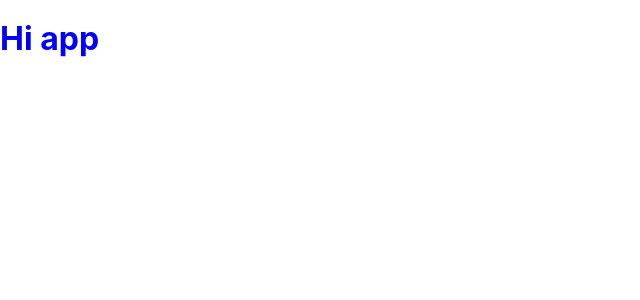
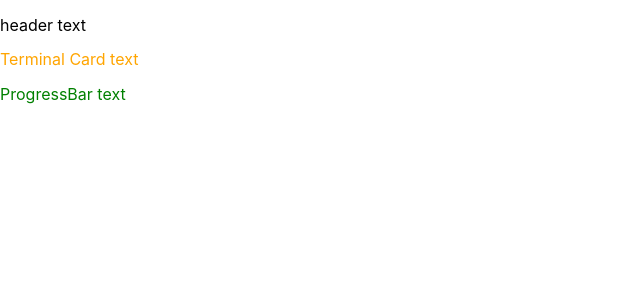
Before and after one commit to hlhartley/terminal-commander, a React (Create React App) app: page / in a window 1280 px wide. Shown: the top 300 px of the page, without its empty margins (0-640 px from the left). Built offline with nearby package versions, Linux system fonts and the light colour scheme.

Commit message:
Adds Header, ProgressBar, and TerminalCard components and sets up scss files for each

```diff
--- a/src/App.js
+++ b/src/App.js
@@ -1,11 +1,17 @@
 import React, { Component } from 'react';
 import './CSS/main.scss';
+import Header from './Header';
+import TerminalCard from './TerminalCard';
+import ProgressBar from './ProgressBar';
 
 export default class App extends Component {
+
   render() {
     return (
       <div>
-        <h1 className='test'>Hi app</h1>
+        <Header />
+        <TerminalCard />
+        <ProgressBar />
       </div>
     );
   }
--- /dev/null
+++ b/src/CSS/ProgressBar.scss
@@ -0,0 +1,5 @@
+@import '_variables.scss';
+
+.progress-text {
+    color: green;
+}
--- /dev/null
+++ b/src/CSS/TerminalCard.scss
@@ -0,0 +1,5 @@
+@import '_variables.scss';
+
+.text {
+    color: orange;
+}
--- a/src/CSS/main.scss
+++ b/src/CSS/main.scss
@@ -1,6 +1,8 @@
 @import 'variables.scss';
 @import 'normalize.css';
-@import 'App';
+@import 'App.scss';
+@import 'ProgressBar.scss';
+@import 'TerminalCard.scss';
 
 .test {
     color: $test-color;
--- /dev/null
+++ b/src/Header.js
@@ -0,0 +1,11 @@
+import React from 'react';
+import './CSS/main.scss';
+
+const Header = (props) => {
+    return (
+        <div className="header">
+           <p>header text</p>
+        </div>
+        )
+}
+export default Header;
--- /dev/null
+++ b/src/ProgressBar.js
@@ -0,0 +1,13 @@
+import React, { Component } from 'react';
+import './CSS/main.scss';
+
+export default class ProgressBar extends Component {
+
+  render() {
+    return (
+      <div>
+          <p className='progress-text'>ProgressBar text</p>
+      </div>
+    );
+  }
+}
--- /dev/null
+++ b/src/TerminalCard.js
@@ -0,0 +1,13 @@
+import React, { Component } from 'react';
+import './CSS/main.scss';
+
+export default class TerminalCard extends Component {
+
+  render() {
+    return (
+      <div>
+        <p className='text'>Terminal Card text</p>
+      </div>
+    );
+  }
+}
```
Also changed, not shown: src/images/star.png (added).
